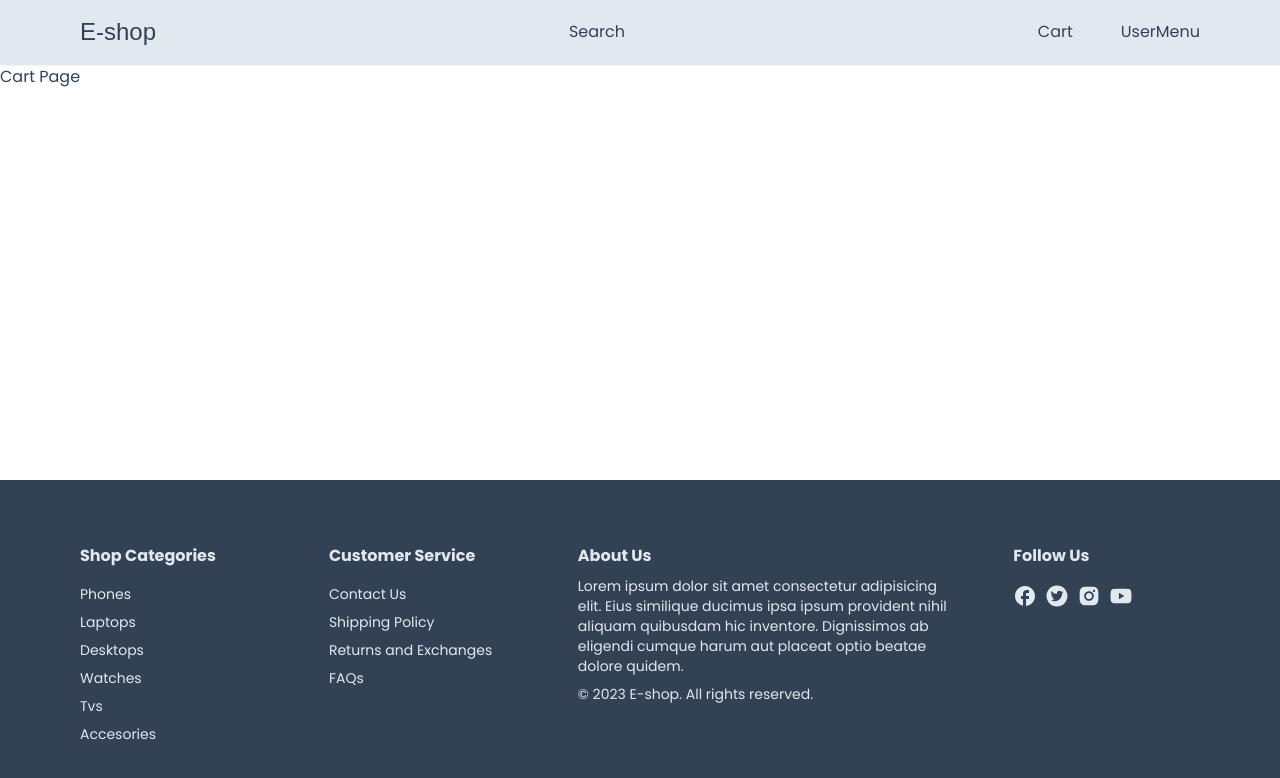
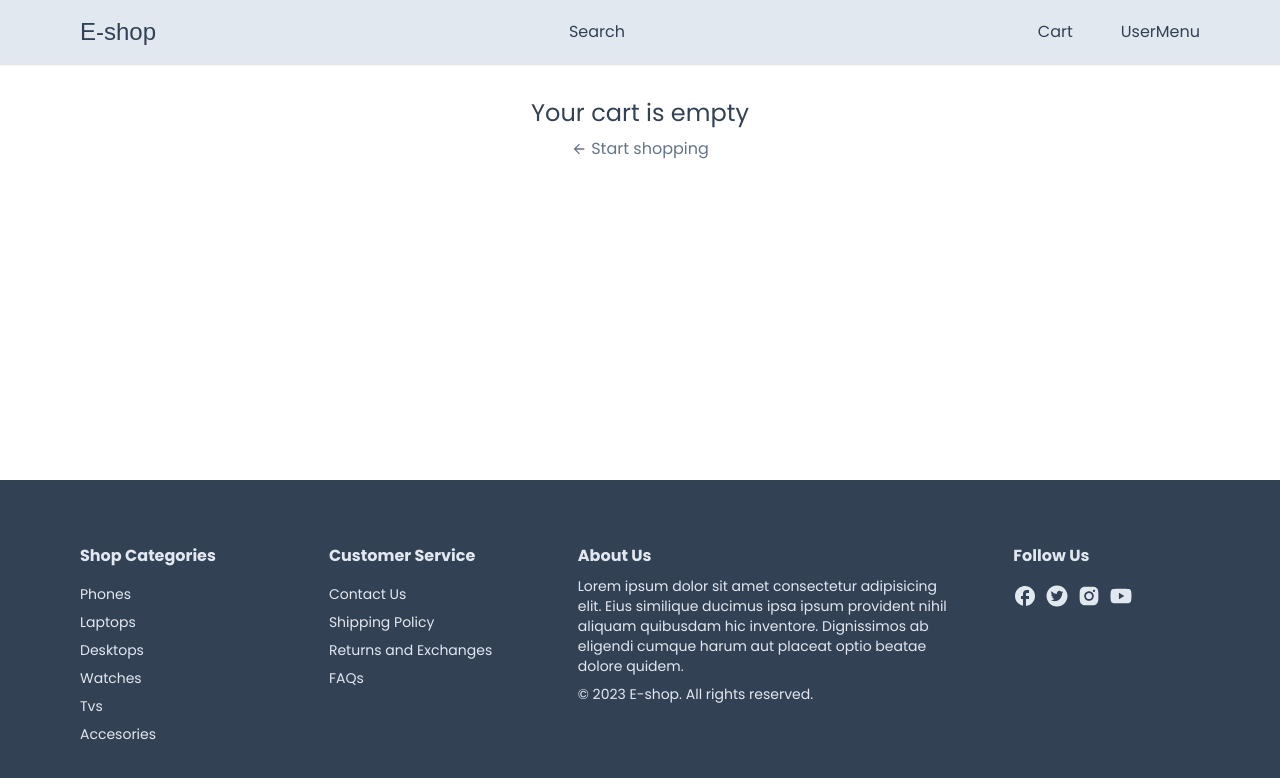
Before and after one commit to Mike2020x/e-shop, a Next.js app: page /cart in a window 1280 px wide. Shown: the top 778 px of the page. Built offline with nearby package versions, Linux system fonts and the light colour scheme; a web font is replaced by a local one.

Commit message:
shoppin cart ui table and buttons

```diff
--- /dev/null
+++ b/app/cart/CartClient.tsx
@@ -0,0 +1,127 @@
+"use client";
+import { useCart } from "@/hooks/useCart";
+import Link from "next/link";
+import { MdArrowBack } from "react-icons/md";
+import Heading from "../components/Heading";
+import Button from "../components/Button";
+
+const CartClient = () => {
+  const { cartProducts } = useCart();
+  if (!cartProducts || cartProducts.length === 0) {
+    return (
+      <div
+        className="flex
+      flex-col
+      items-center"
+      >
+        <div
+          className="
+        text-2xl
+
+        "
+        >
+          Your cart is empty
+        </div>
+        <div>
+          <Link
+            href={"/"}
+            className="text-slate-500
+            flex
+            items-center
+            gap-1
+            mt-2
+                    "
+          >
+            <MdArrowBack />
+            <span>Start shopping</span>
+          </Link>
+        </div>
+      </div>
+    );
+  }
+  return (
+    <div>
+      <Heading
+        title="Shopping Cart"
+        center
+      />
+      <div
+        className="
+      grid
+      grid-cols-5
+      text-xs
+      gap-4
+      pb-2
+      items-center
+      mt-8
+      "
+      >
+        <div className="col-span-2 justify-self-start">PRODUCT</div>
+        <div className="justify-self-center">PRICE</div>
+        <div className="justify-self-center">QUANTITY</div>
+        <div className="justify-self-end">TOTAL</div>
+      </div>
+      <div>
+        {cartProducts.map((item) => (
+          <div key={item.id}>{item.name}</div>
+        ))}
+      </div>
+      <div
+        className="border-t-[1.5px]
+      border-slate-200
+      py-4
+      flex
+      justify-between
+      gap-4
+      "
+      >
+        <div className="w-[95px]">
+          <Button
+            label="Clear Cart"
+            onClick={() => {}}
+            small
+            outline
+          />
+        </div>
+        <div
+          className="text-sm flex flex-col
+        gap-1
+        items-start"
+        >
+          <div
+            className="
+          flex
+          justify-between
+          w-full
+          text-base
+          font-semibold
+          "
+          >
+            <span>Subtotal</span>
+            <span>$1,000</span>
+          </div>
+          <p className="text-slate-500">
+            Taxes and Shipping will be calculated at checkout
+          </p>
+          <Button
+            label="Checkout"
+            onClick={() => {}}
+          />
+          <Link
+            href={"/"}
+            className="text-slate-500
+            flex
+            items-center
+            gap-1
+            mt-2
+                    "
+          >
+            <MdArrowBack />
+            <span>Continue Shopping</span>
+          </Link>
+        </div>
+      </div>
+    </div>
+  );
+};
+export default CartClient;
--- a/app/cart/page.tsx
+++ b/app/cart/page.tsx
@@ -1,4 +1,13 @@
+import Container from "../components/Container";
+import CartClient from "./CartClient";
+
 const Cart = () => {
-  return <div>Cart Page</div>;
+  return (
+    <div className="pt-8">
+      <Container>
+        <CartClient />
+      </Container>
+    </div>
+  );
 };
 export default Cart;
```
